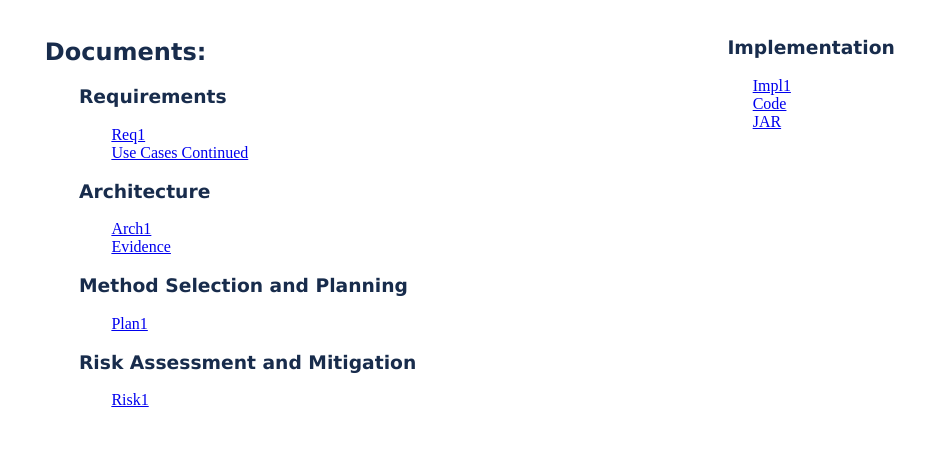
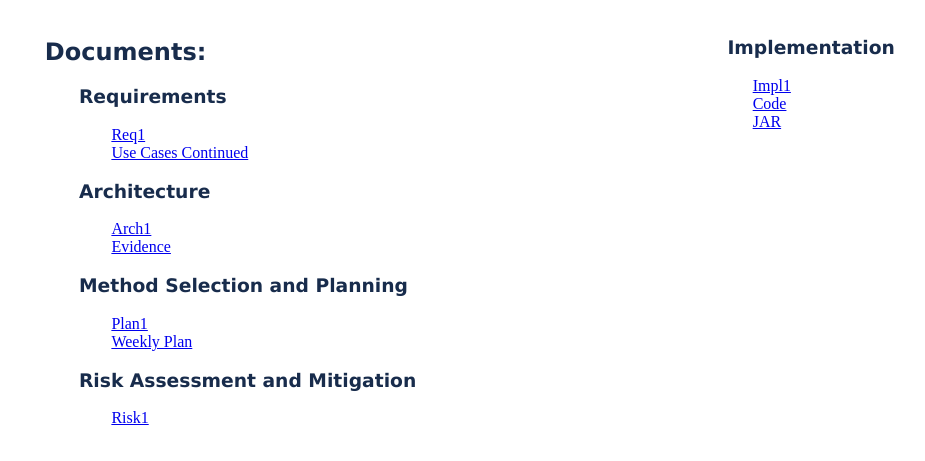
Before and after one commit to Vi127/Vi127.github.io, a plain HTML site: page index.html in a window 1280 px wide. Shown: the part 49-510 px from the top of the page, without its empty margins (39-964 px from the left). Drawn offline with Linux system fonts and the light colour scheme.

Commit message:
Update index.html - weekly plan

```diff
--- a/index.html
+++ b/index.html
@@ -23,7 +23,8 @@
                     <a href="Arch1.pdf" target="_blank"> Arch1</a><br>
                     <a href="ArchEvidence.pdf" target="_blank">Evidence</a>
                     <h3> Method Selection and Planning </h3>
-                    <a href="the3_lecture_01.pdf" target="_blank"> Plan1</a>
+                    <a href="the3_lecture_01.pdf" target="_blank"> Plan1</a><br>
+                    <a href="WeeklyPlanSnapshots.pdf" target="_blank">Weekly Plan</a>
                     <h3> Risk Assessment and Mitigation </h3>
                     <a href="Risk1.pdf" target="_blank"> Risk1</a>
                 </div>
```
